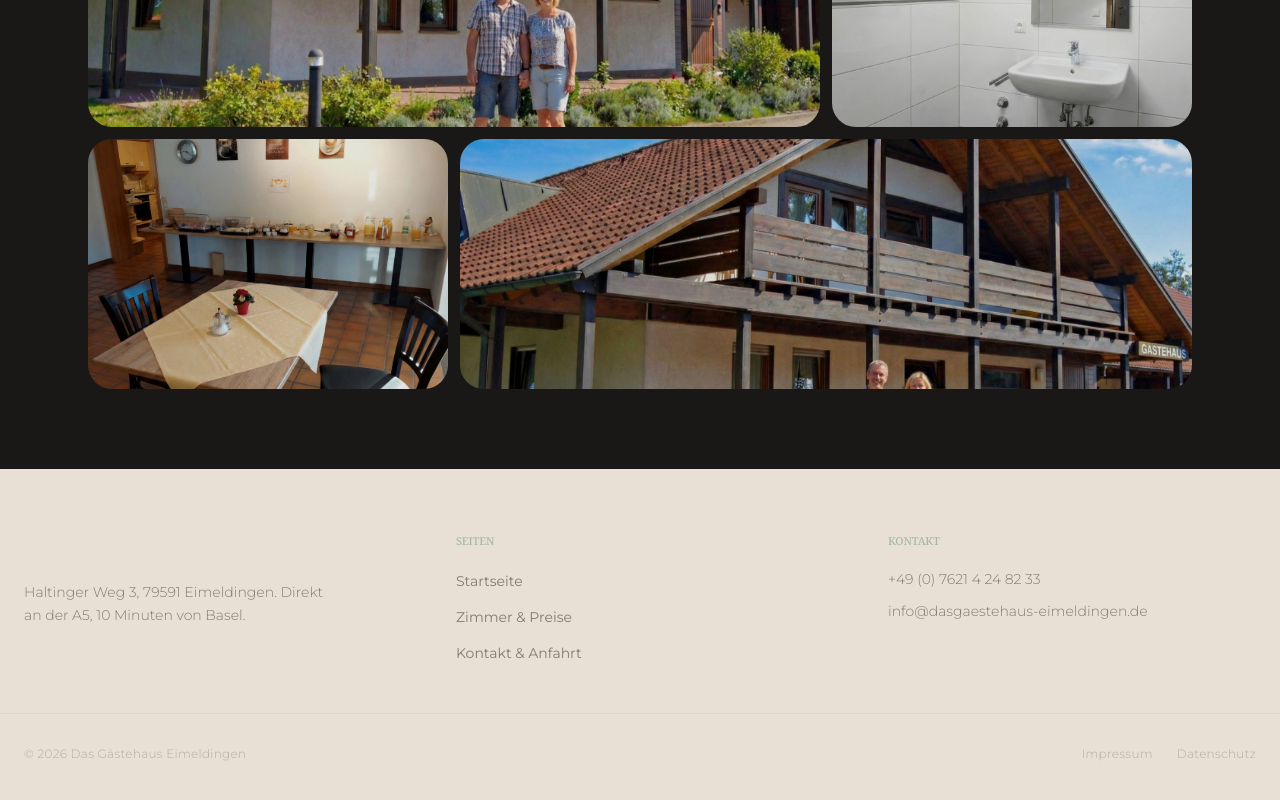
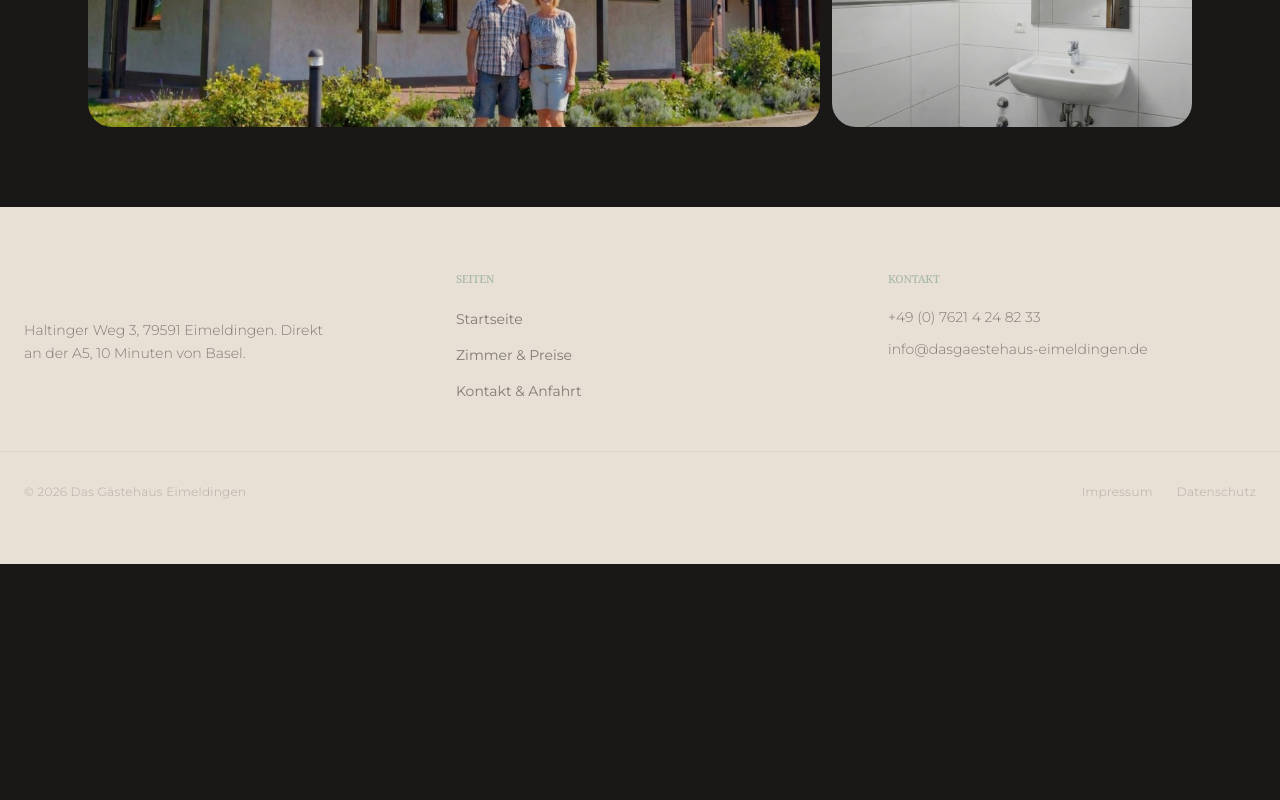
Before and after one commit to leonschmidt020-bot/G-stehaus, a Next.js app: page / in a window 1280 px wide. Shown: the part 3838-4638 px from the top of the page. After the commit the page ends 4402 px from the top, so only its background shows below. Built offline with nearby package versions, Linux system fonts and the light colour scheme.

Commit message:
Zwei untere Gallery-Bilder auf Startseite entfernen
Co-Authored-By: Claude Opus 4.6 <noreply@anthropic.com>

```diff
--- a/src/components/home/Gallery.tsx
+++ b/src/components/home/Gallery.tsx
@@ -8,8 +8,6 @@ const images = [
   { src: "/images/exterior.jpg", alt: "Das Gästehaus von außen", span: "md:col-span-2 md:row-span-2" },
   { src: "/images/zimmer1.jpg", alt: "Zimmer mit bequemem Doppelbett" },
   { src: "/images/bathroom.jpg", alt: "Helles Badezimmer mit Dachfenster" },
-  { src: "/images/breakfast.jpg", alt: "Gemeinschaftsbereich im Gästehaus" },
-  { src: "/images/exterior.jpg", alt: "Eingangsbereich des Gästehauses", span: "md:col-span-2" },
 ];
 
 export default function Gallery() {
```
